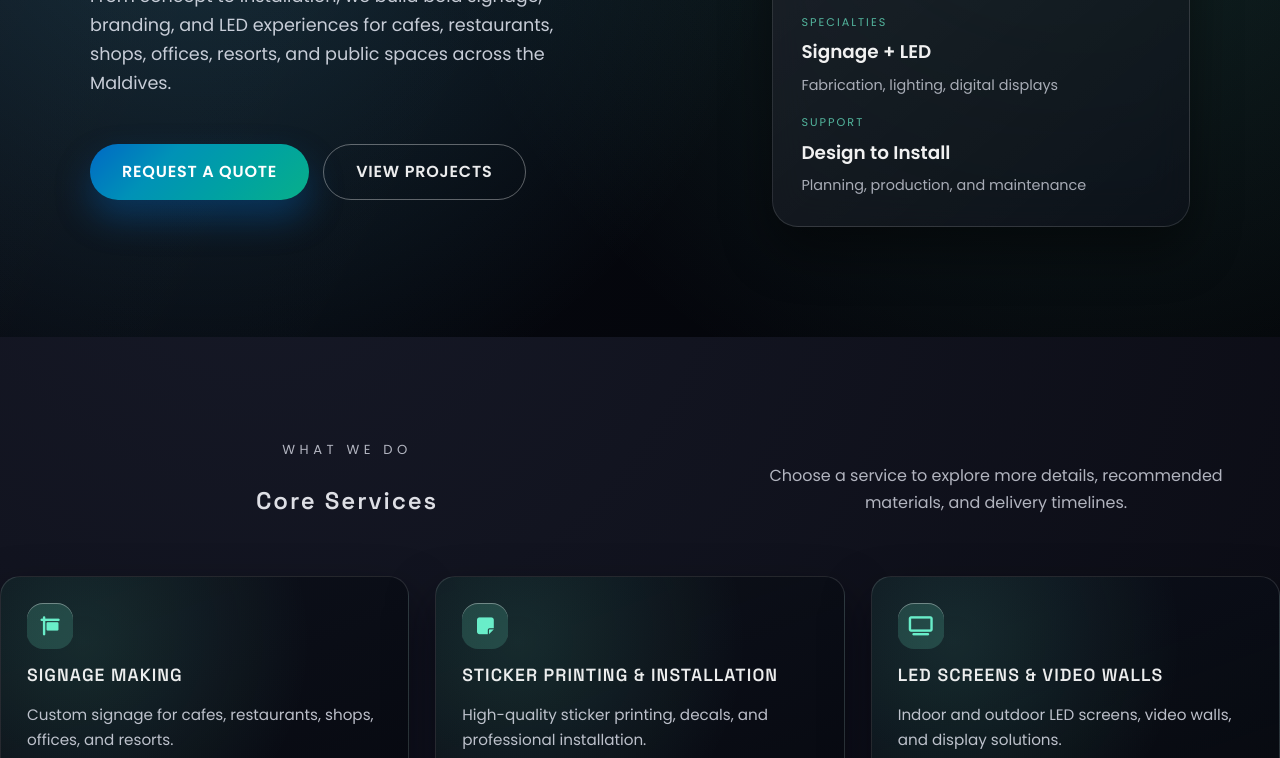
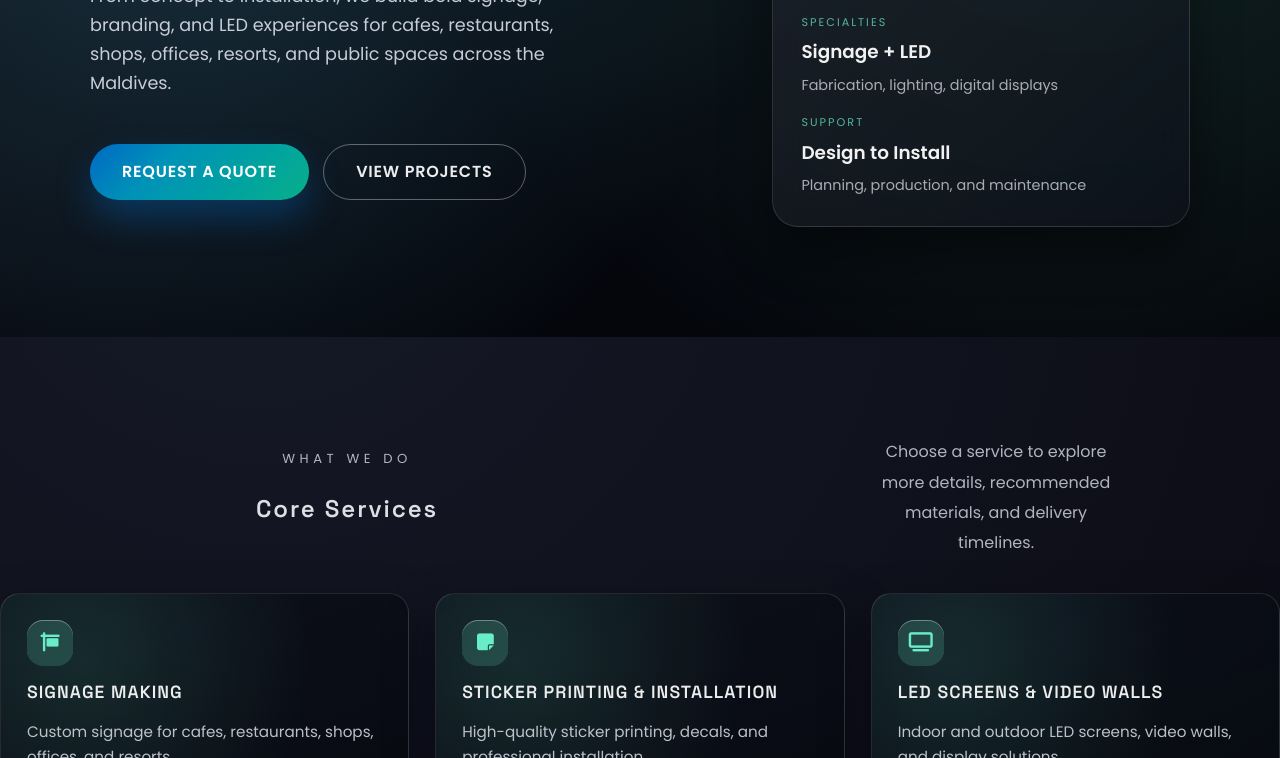
Before and after one commit to shaneeex/movil, a website: page public/services/index.html in a window 1280 px wide. Shown: the part 342-1100 px from the top of the page. Drawn offline with Linux system fonts and the light colour scheme.

Commit message:
Center services header copy

```diff
--- a/public/services/index.html
+++ b/public/services/index.html
@@ -94,8 +94,11 @@
           <p class="section-eyebrow">What we do</p>
           <h2>Core Services</h2>
         </div>
-        <p>
-          Choose a service to explore more details, recommended materials, and delivery timelines.
+        <p class="services-list__copy">
+          <span>Choose a service to explore</span>
+          <span>more details, recommended</span>
+          <span>materials, and delivery</span>
+          <span>timelines.</span>
         </p>
       </div>
       <div class="services-grid services-grid--rich">
--- a/public/style.css
+++ b/public/style.css
@@ -1693,6 +1693,17 @@ header .container {
   max-width: 520px;
 }
 
+.services-list__copy {
+  display: grid;
+  gap: 4px;
+  text-align: center;
+  margin: 0;
+}
+
+.services-list__copy span {
+  display: block;
+}
+
 .services-grid--rich {
   margin-top: clamp(26px, 4vw, 36px);
 }
```
